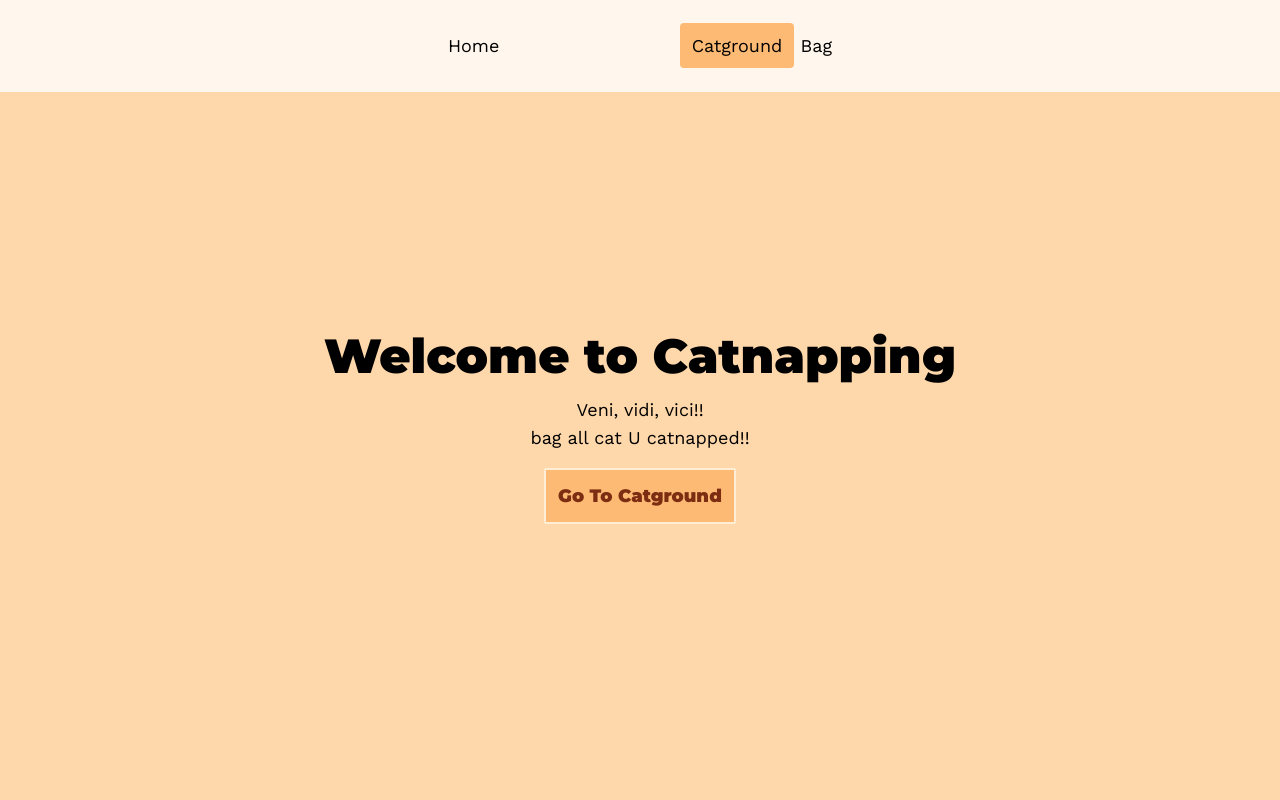
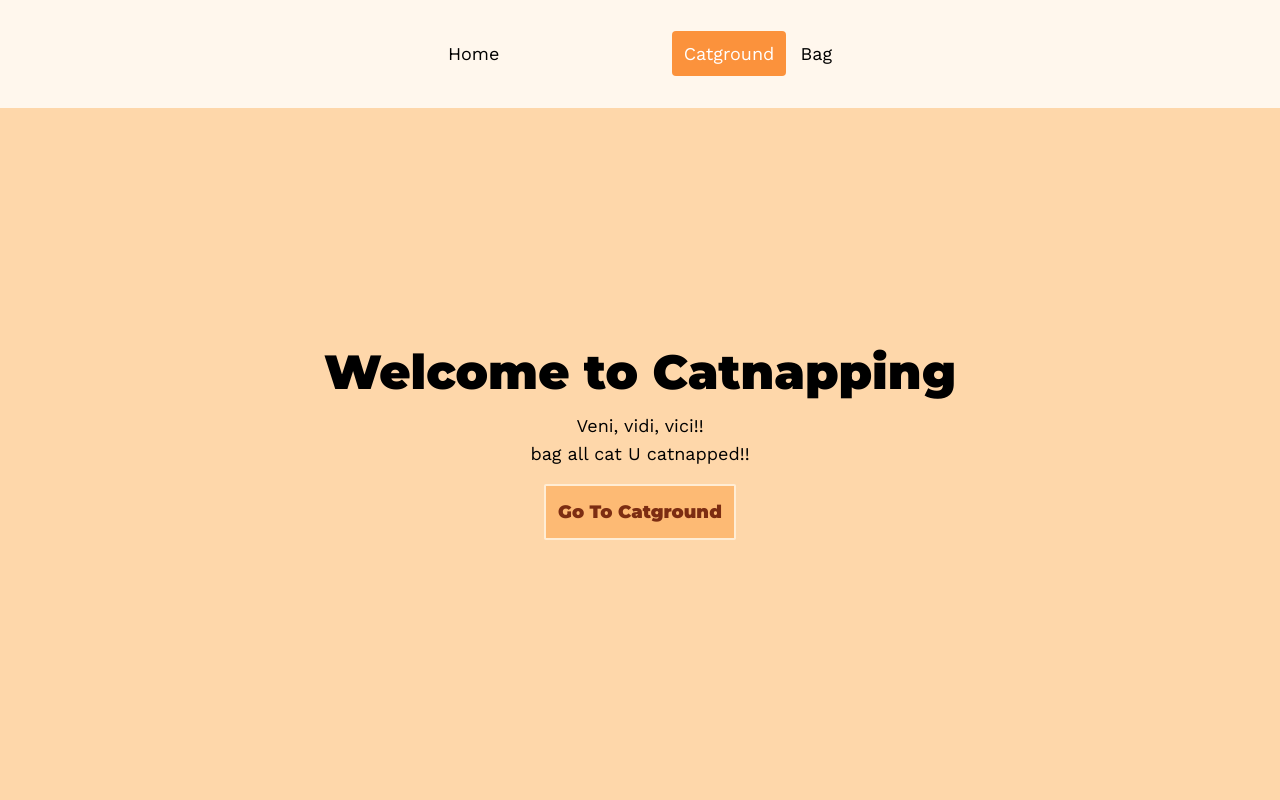
Before and after one commit to notshanxx/catnapping, a SvelteKit app: page / in a window 1280 px wide. Shown: the top 800 px of the page. Built offline with nearby package versions, Linux system fonts and the light colour scheme.

Commit message:
changes in styles

```diff
--- a/src/Navigation.svelte
+++ b/src/Navigation.svelte
@@ -3,7 +3,7 @@
 </script>
 
 <nav
-  class="flex justify-between px-10 py-8 md:px-[35%] {current ===
+  class="flex justify-between px-10 py-10 md:px-[35%] {current ===
   'catground'
     ? ' bg-orange-300 '
     : 'bg-orange-50'}"
@@ -12,13 +12,13 @@
   <div class="justify-end">
     <a
       href="/catground"
-      class="rounded border-orange-700 bg-orange-300 p-3 {current ===
+      class="rounded border-orange-700 bg-orange-400 p-3 {current ===
       'catground'
-        ? 'bg-orange-50 '
-        : 'bg-orange-300 '}"
+        ? 'bg-orange-50 text-slate-900 '
+        : 'bg-orange-300 text-white'}"
       on:click={() => (current = "catground")}>Catground</a
     >
-    <a href="/bag">Bag</a>
+    <a href="/bag" class="pl-2">Bag</a>
     <!-- <svg
       xmlns="http://www.w3.org/2000/svg"
       viewBox="0 0 24 24"
```
